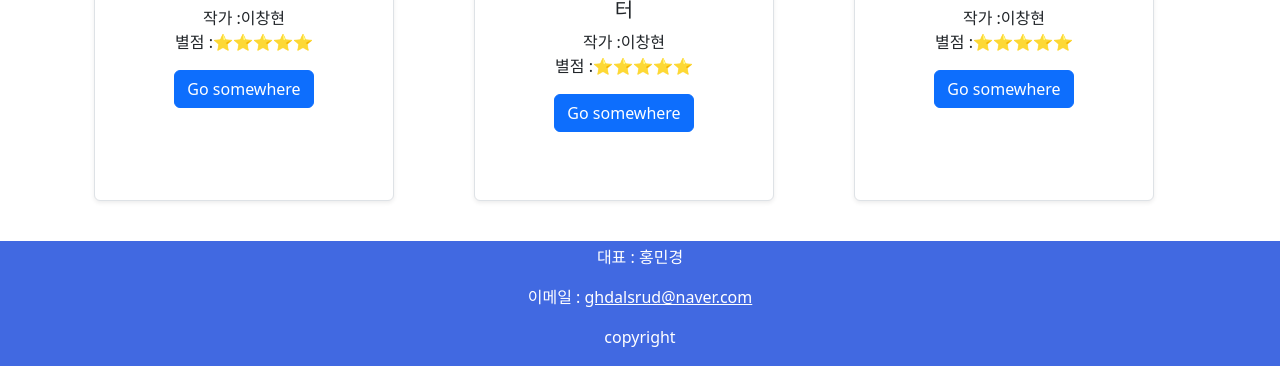
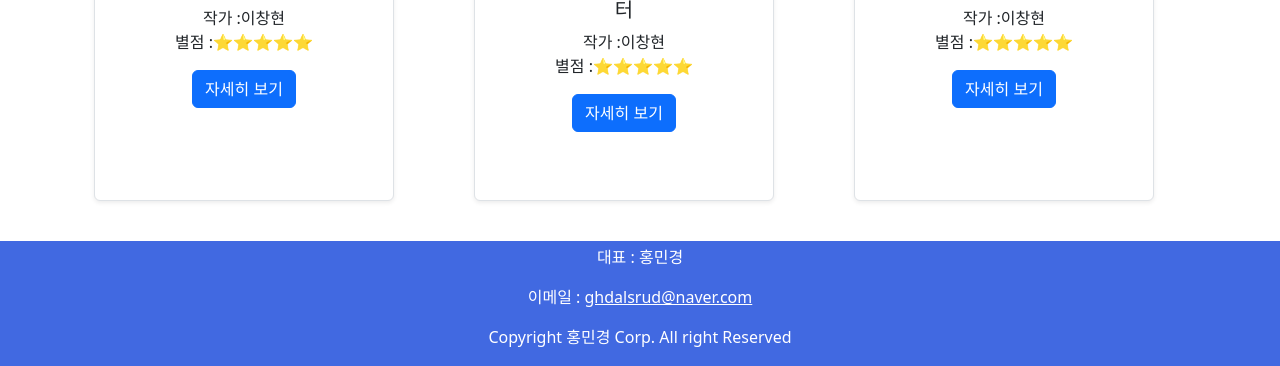
Before and after one commit to mkhong210/study_bookstore, a React (Vite) app: page / in a window 1280 px wide. Shown: the part 1239-1605 px from the top of the page. Built offline with nearby package versions, Linux system fonts and the light colour scheme.

Commit message:
chore: 텍스트 변경

```diff
--- a/src/components/BookItem.tsx
+++ b/src/components/BookItem.tsx
@@ -35,7 +35,7 @@ const BookItem: React.FC<BookItemProps> = ({ book }) => {
             </Card.Text>
             <div className="linkTo">
               <Link to={`/detail/${book.id}`} state={{ book }}>
-                <Button variant="primary">Go somewhere</Button>
+                <Button variant="primary">자세히 보기</Button>
               </Link>
             </div>
           </Card.Body>
--- a/src/layout/Footer.tsx
+++ b/src/layout/Footer.tsx
@@ -16,7 +16,7 @@ const Footer: React.FC = () => {
             ghdalsrud@naver.com
           </a>
         </p>
-        <p>copyright</p>
+        <p>Copyright 홍민경 Corp. All right Reserved</p>
       </Container>
     </footer>
   );
```
